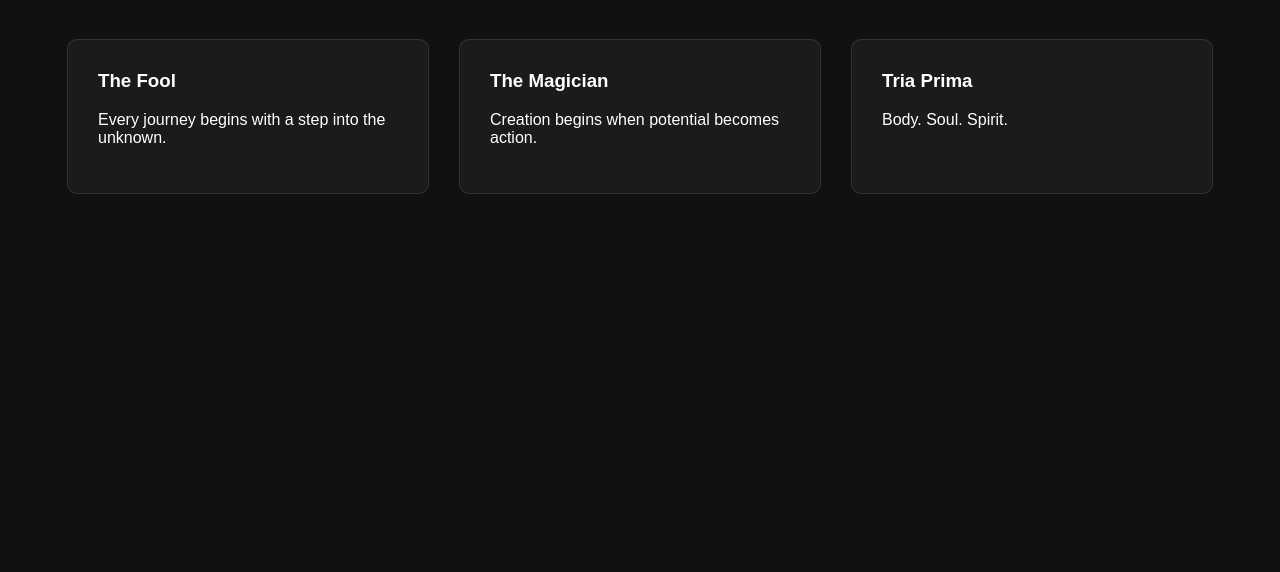
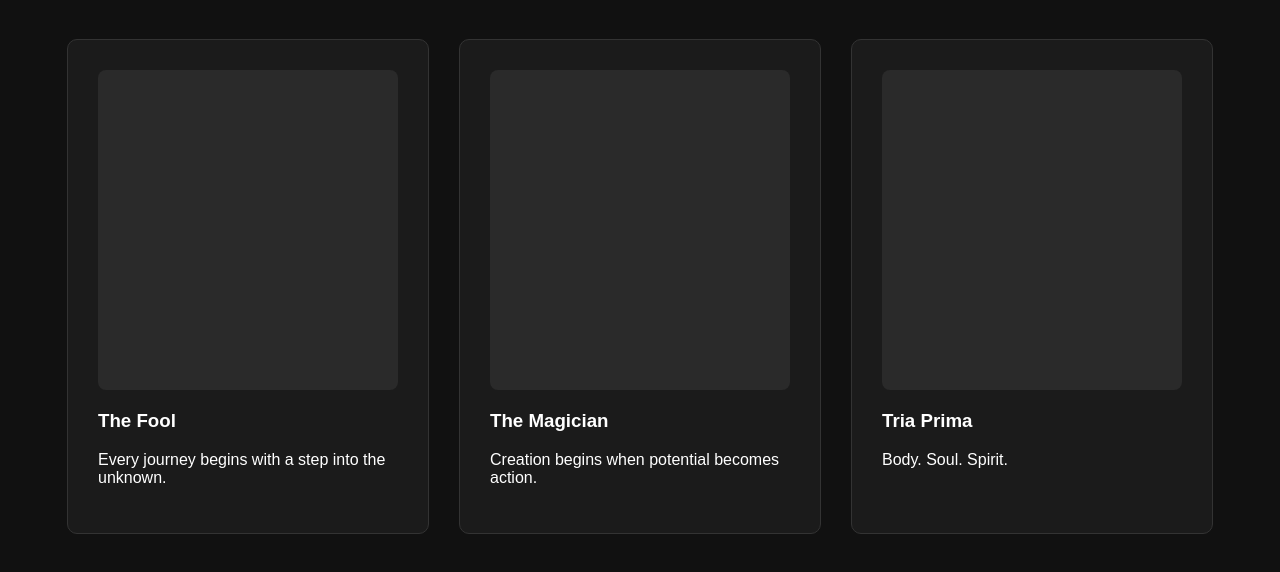
Before and after one commit to Primoriah/primoriah.github.io, a plain HTML site: page index.html in a window 1280 px wide. Shown: the part 268-840 px from the top of the page. Before the commit the page ends 800 px from the top, so only its background shows below. Drawn offline with Linux system fonts and the light colour scheme.

Commit message:
Update style.css

```diff
--- a/style.css
+++ b/style.css
@@ -114,3 +114,12 @@ nav a:hover {
 .card h3 {
     margin-top: 0;
 }
+.artwork {
+    width: 100%;
+    height: 320px;
+
+    background: #2a2a2a;
+    border-radius: 8px;
+
+    margin-bottom: 20px;
+}
```
